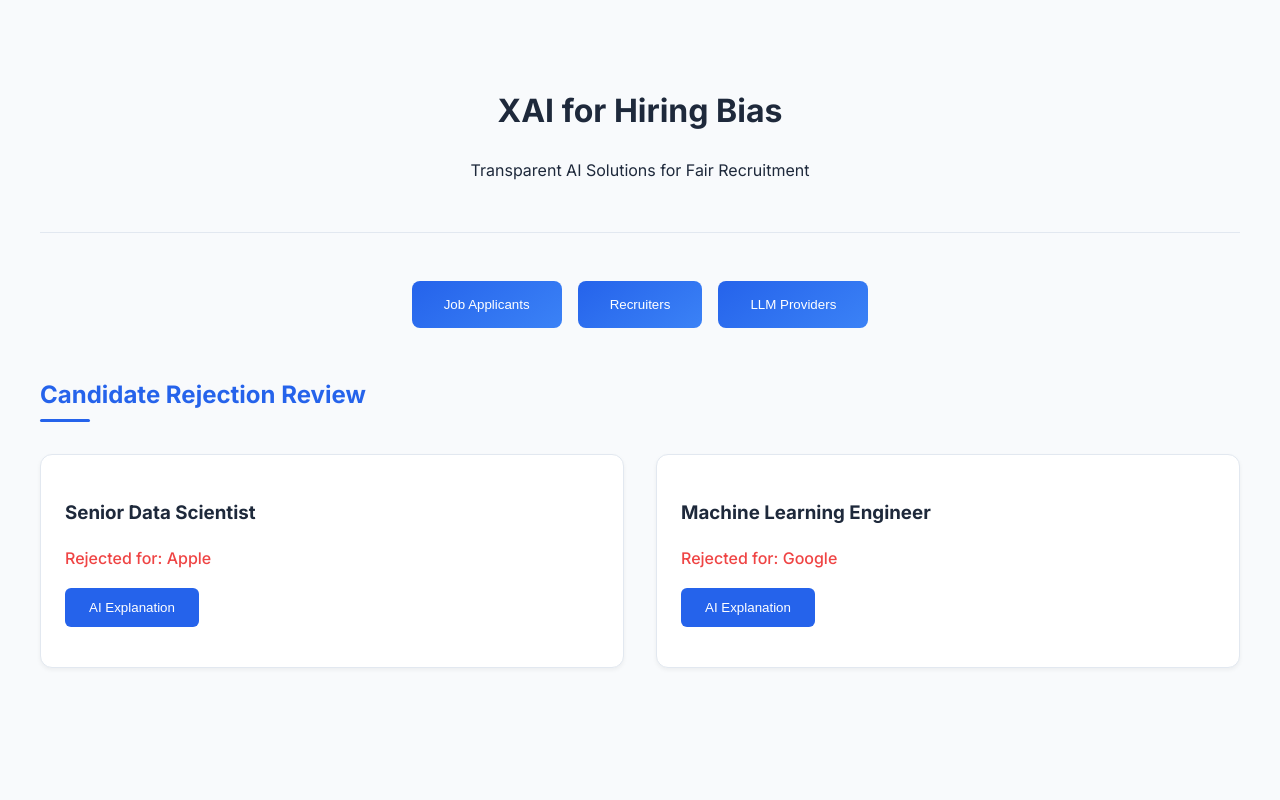
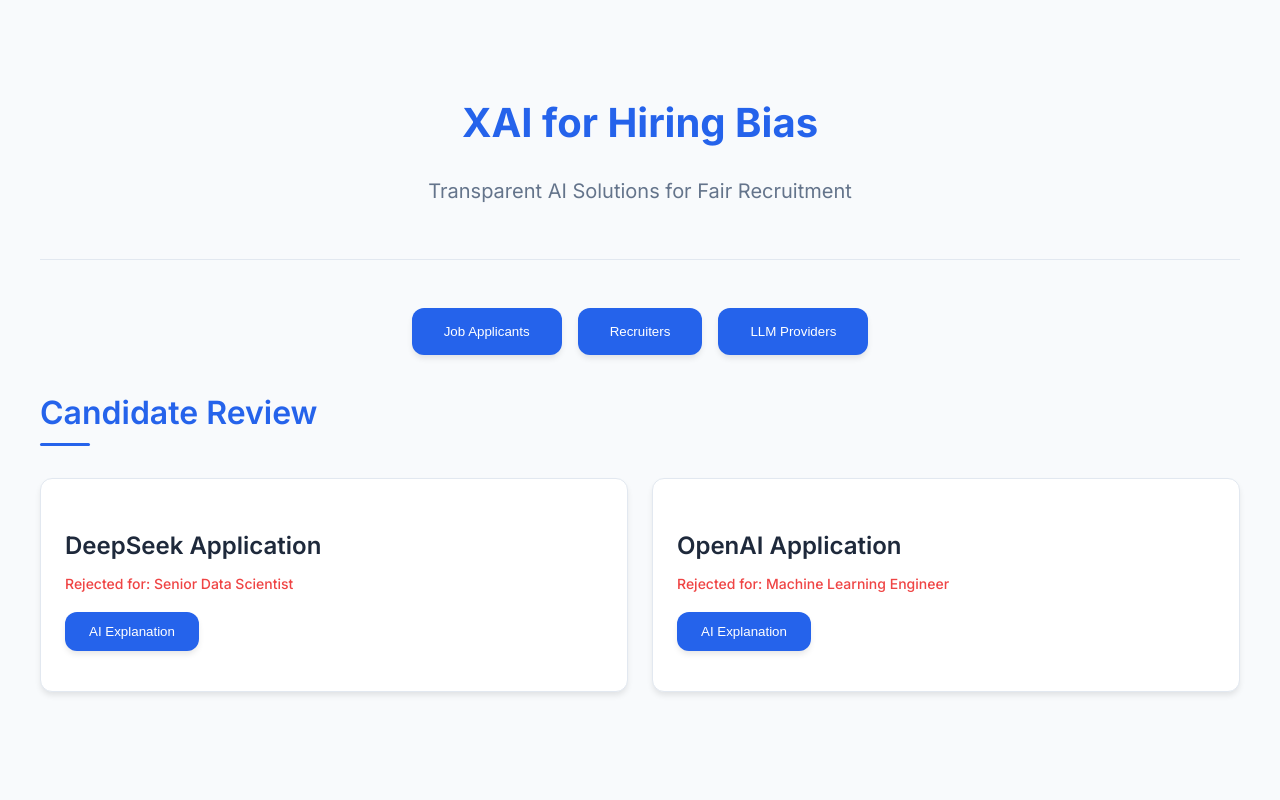
Before and after one commit to sensationpanda/XAI, a plain HTML site: page index.html in a window 1280 px wide. Drawn offline with Linux system fonts and the light colour scheme.

Commit message:
Update index.html
1

```diff
--- a/index.html
+++ b/index.html
@@ -14,6 +14,8 @@
             --text: #1e293b;
             --success: #22c55e;
             --error: #ef4444;
+            --shadow: 0 4px 6px -1px rgba(0, 0, 0, 0.1);
+            --radius: 12px;
         }
 
         body {
@@ -37,27 +39,45 @@
             border-bottom: 1px solid #e2e8f0;
         }
 
+        .header h1 {
+            font-size: 2.5rem;
+            font-weight: 700;
+            color: var(--primary);
+            margin-bottom: 0.5rem;
+        }
+
+        .header p {
+            font-size: 1.25rem;
+            color: #64748b;
+        }
+
         .nav {
             display: flex;
-            gap: 1rem;
-            justify-content: center;
-            margin-bottom: 3rem;
+            flex-direction: column;
+            gap: 0.75rem;
+            margin-bottom: 2rem;
+            align-items: center; /* 居中按钮 */
         }
 
         .nav-button {
             padding: 1rem 2rem;
-            border-radius: 8px;
+            border-radius: var(--radius);
             border: none;
-            background: linear-gradient(145deg, var(--primary), var(--secondary));
+            background: var(--primary);
             color: white;
             cursor: pointer;
-            transition: transform 0.2s, box-shadow 0.2s;
+            transition: all 0.3s ease;
             font-weight: 500;
+            text-align: center;
+            box-shadow: var(--shadow);
+            width: 100%; /* 按钮宽度占满容器 */
+            max-width: 300px; /* 限制最大宽度 */
         }
 
         .nav-button:hover {
+            background: var(--secondary);
             transform: translateY(-2px);
-            box-shadow: 0 4px 6px -1px rgba(0, 0, 0, 0.1);
+            box-shadow: 0 6px 12px rgba(0, 0, 0, 0.15);
         }
 
         .section {
@@ -67,23 +87,36 @@
 
         .cv-container {
             display: grid;
-            grid-template-columns: repeat(auto-fit, minmax(300px, 1fr));
-            gap: 2rem;
+            grid-template-columns: 1fr;
+            gap: 1.5rem;
             margin: 2rem 0;
         }
 
         .cv-card {
             background: var(--card-bg);
-            border-radius: 12px;
+            border-radius: var(--radius);
             padding: 1.5rem;
-            box-shadow: 0 2px 4px rgba(0, 0, 0, 0.05);
-            transition: transform 0.2s, box-shadow 0.2s;
+            box-shadow: var(--shadow);
+            transition: all 0.3s ease;
             border: 1px solid #e2e8f0;
         }
 
         .cv-card:hover {
             transform: translateY(-4px);
-            box-shadow: 0 10px 15px -3px rgba(0, 0, 0, 0.1);
+            box-shadow: 0 10px 20px rgba(0, 0, 0, 0.15);
+        }
+
+        .cv-card h3 {
+            font-size: 1.5rem;
+            font-weight: 600;
+            margin-bottom: 0.5rem;
+        }
+
+        .rejected-position {
+            color: var(--error);
+            font-weight: 500;
+            margin-top: 0.5rem;
+            font-size: 0.875rem;
         }
 
         .explanation-btn {
@@ -91,17 +124,21 @@
             color: white;
             border: none;
             padding: 0.75rem 1.5rem;
-            border-radius: 6px;
+            border-radius: var(--radius);
             margin-top: 1rem;
             cursor: pointer;
             display: flex;
             align-items: center;
+            justify-content: center;
             gap: 0.5rem;
-            transition: background 0.2s;
+            transition: all 0.3s ease;
+            width: 100%;
+            box-shadow: var(--shadow);
         }
 
         .explanation-btn:hover {
             background: var(--secondary);
+            transform: translateY(-2px);
         }
 
         .explanation {
@@ -119,6 +156,7 @@
             border-radius: 20px;
             font-size: 0.875rem;
             margin-top: 1rem;
+            font-weight: 500;
         }
 
         .compliant {
@@ -135,9 +173,16 @@
             width: 100%;
             padding: 1rem;
             border: 2px solid #e2e8f0;
-            border-radius: 8px;
-            margin-top: 2rem;
+            border-radius: var(--radius);
+            margin-top: 1rem;
             resize: vertical;
+            font-family: 'Inter', sans-serif;
+            transition: border-color 0.3s ease;
+        }
+
+        .feedback-box:focus {
+            border-color: var(--primary);
+            outline: none;
         }
 
         .feedback-submit {
@@ -146,19 +191,23 @@
             background: var(--primary);
             color: white;
             border: none;
-            border-radius: 6px;
+            border-radius: var(--radius);
             cursor: pointer;
-            transition: background 0.2s;
+            transition: all 0.3s ease;
+            width: 100%;
+            box-shadow: var(--shadow);
         }
 
         .feedback-submit:hover {
             background: var(--secondary);
+            transform: translateY(-2px);
         }
 
         .feedback-note {
             margin-top: 0.5rem;
             font-size: 0.875rem;
             color: #64748b;
+            text-align: center;
         }
 
         @keyframes fadeIn {
@@ -168,9 +217,11 @@
 
         .section-title {
             color: var(--primary);
-            margin-bottom: 2rem;
+            margin-bottom: 1.5rem;
             position: relative;
             padding-bottom: 0.5rem;
+            font-size: 2rem;
+            font-weight: 600;
         }
 
         .section-title::after {
@@ -184,10 +235,26 @@
             border-radius: 2px;
         }
 
-        .rejected-position {
-            color: var(--error);
-            font-weight: 500;
-            margin-top: 0.5rem;
+        @media (min-width: 768px) {
+            .nav {
+                flex-direction: row;
+                gap: 1rem;
+                justify-content: center; /* 大屏幕上按钮水平居中 */
+            }
+
+            .nav-button {
+                width: auto; /* 大屏幕上按钮宽度自适应 */
+                max-width: none;
+            }
+
+            .cv-container {
+                grid-template-columns: repeat(auto-fit, minmax(300px, 1fr));
+            }
+
+            .explanation-btn,
+            .feedback-submit {
+                width: auto;
+            }
         }
     </style>
 </head>
@@ -206,11 +273,11 @@
 
         <!-- Job Applicants Section -->
         <section id="applicants" class="section">
-            <h2 class="section-title">Candidate Rejection Review</h2>
+            <h2 class="section-title">Candidate Review</h2>
             <div class="cv-container">
                 <div class="cv-card">
-                    <h3>Senior Data Scientist</h3>
-                    <div class="rejected-position">Rejected for: Apple</div>
+                    <h3>DeepSeek Application</h3>
+                    <div class="rejected-position">Rejected for: Senior Data Scientist</div>
                     <button class="explanation-btn" onclick="toggleSingleExplanation('app-exp1')">
                         <span>AI Explanation</span>
                     </button>
@@ -224,8 +291,8 @@
                     </div>
                 </div>
                 <div class="cv-card">
-                    <h3>Machine Learning Engineer</h3>
-                    <div class="rejected-position">Rejected for: Google</div>
+                    <h3>OpenAI Application</h3>
+                    <div class="rejected-position">Rejected for: Machine Learning Engineer</div>
                     <button class="explanation-btn" onclick="toggleSingleExplanation('app-exp2')">
                         <span>AI Explanation</span>
                     </button>
@@ -246,7 +313,7 @@
             <h2 class="section-title">Recruitment Analysis</h2>
             <div class="cv-container">
                 <div class="cv-card">
-                    <h3>Candidate #A-234</h3>
+                    <h3>Candidate #Cosimo</h3>
                     <button class="explanation-btn" onclick="toggleSingleExplanation('rec-exp1')">
                         <span>Bias Analysis</span>
                     </button>
@@ -260,7 +327,7 @@
                     </div>
                 </div>
                 <div class="cv-card">
-                    <h3>Candidate #B-567</h3>
+                    <h3>Candidate #Ziqiang Wang</h3>
                     <button class="explanation-btn" onclick="toggleSingleExplanation('rec-exp2')">
                         <span>Bias Analysis</span>
                     </button>
@@ -283,7 +350,7 @@
                     <p>Full transparency in automated decision-making process</p>
                 </div>
                 <div class="cv-card">
-                    <h3>Analysis of legal violations</h3>
+                    <h3>Legal Analysis</h3>
                     <div class="legal-badge non-compliant">AI Act Violation Detected</div>
                     <p>Potential indirect discrimination in scoring algorithm</p>
                 </div>
```
